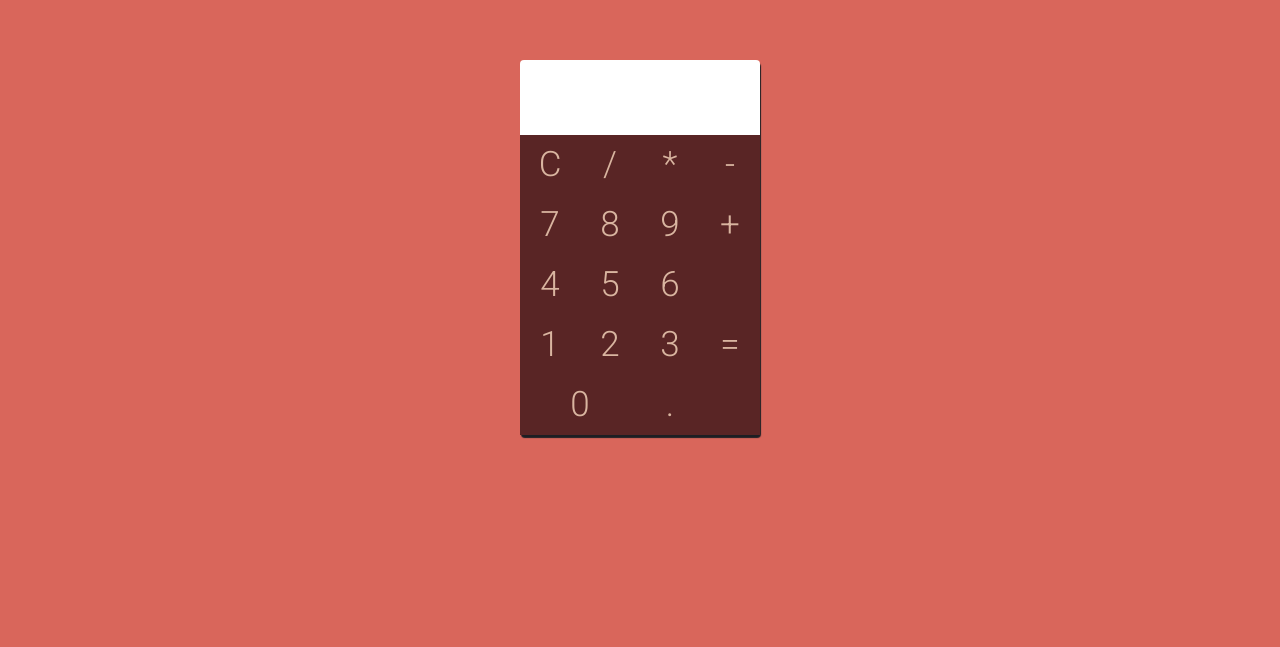
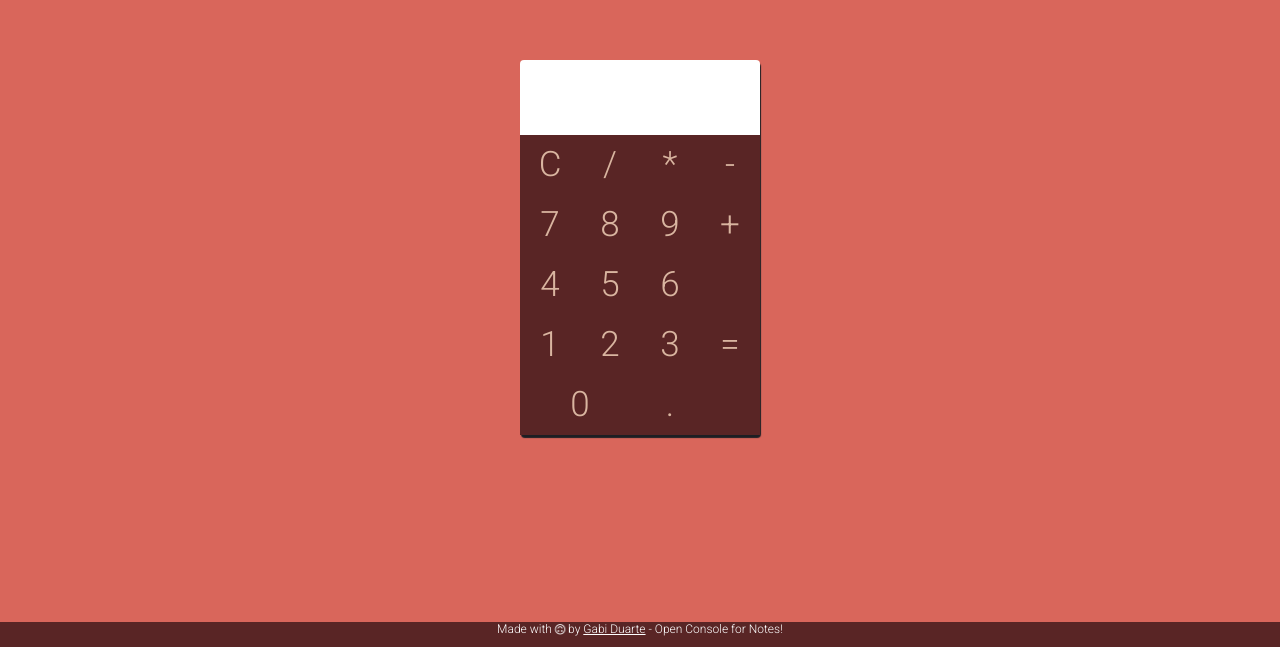
Before and after one commit to gabiduarte/gabi-labs, a plain HTML site: page 04- Calculadora/index.html in a window 1280 px wide. Shown: the part 153-800 px from the top of the page. Drawn offline with Linux system fonts and the light colour scheme.

Commit message:
Added footer

```diff
--- a/04- Calculadora/index.html
+++ b/04- Calculadora/index.html
@@ -5,6 +5,7 @@
   <script src="jquery-1.11.1.min.js"></script>
   <script type="text/javascript" src="script.js"></script>
   <link rel="stylesheet" href="style.css">
+  <link rel="stylesheet" href="http://netdna.bootstrapcdn.com/font-awesome/4.0.3/css/font-awesome.min.css">
   <link href="http://fonts.googleapis.com/css?family=Roboto:300" rel="stylesheet" type="text/css">
 </head>
 <body>
@@ -28,5 +29,8 @@
     <input type="button" class="btn btn-zero" value="0">
     <input type="button" class="btn" value=".">
   </main>
+  <footer class="txt-center">
+    Made with <i class="fa fa-smile-o fa-spin"></i> by <a href="http://gabiduarte.github.io/">Gabi Duarte</a> - Open Console for Notes!
+  </footer>
 </body>
 </html>
--- a/04- Calculadora/style.css
+++ b/04- Calculadora/style.css
@@ -44,3 +44,17 @@ main {
 .btn:hover {
   background-color: #B74A42;
 }
+footer {
+  font-size: 12px;
+  text-align: center;
+  position: fixed;
+  left: 0;
+  bottom: 0;
+  height: 25px;
+  width: 100%;
+  color: #fff;
+  background-color: #592525;
+}
+a:link, a:hover, a:visited {
+  color: #fff;
+}
```
Lines whose indentation alone changed are shown as unchanged.
